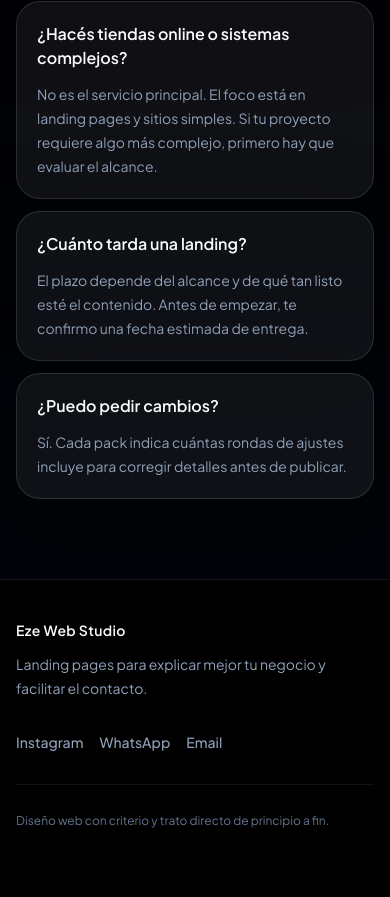
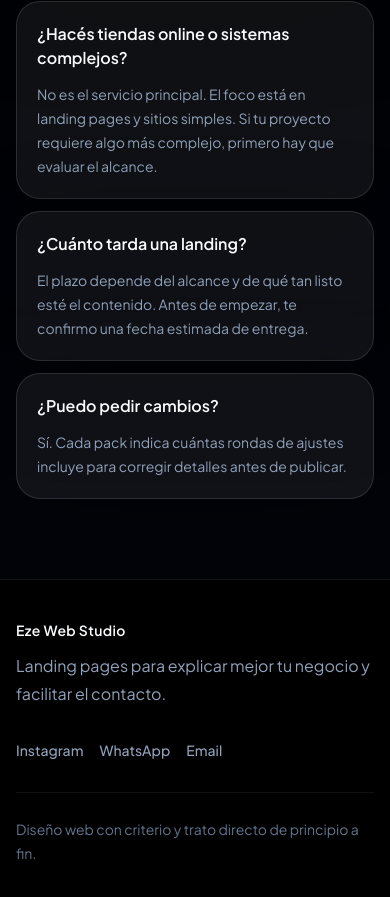
Before and after one commit to ezexgonzalez/eze-web-studio, a React (Vite) app: page /faq in a window 390 px wide. Shown: the part 994-1891 px from the top of the page. Before the commit the page ends 1867 px from the top, so only its background shows below. Built offline with nearby package versions, Linux system fonts and the light colour scheme.

Commit message:
final design

```diff
--- a/src/components/layout/Footer.jsx
+++ b/src/components/layout/Footer.jsx
@@ -17,7 +17,7 @@ function Footer() {
           <p className="text-sm font-semibold tracking-wide text-slate-50">
             {brandName}
           </p>
-          <p className="mt-3 text-sm leading-6 text-slate-400">
+          <p className="mt-3 text-base leading-7 text-slate-400 sm:text-sm sm:leading-6">
             {footer.description}
           </p>
         </div>
@@ -36,7 +36,7 @@ function Footer() {
           ))}
         </div>
 
-        <p className="border-t border-white/[0.07] pt-6 text-xs leading-6 text-slate-500 md:col-span-2">
+        <p className="border-t border-white/[0.07] pt-6 text-sm leading-6 text-slate-500 sm:text-xs md:col-span-2">
           {footer.finalText}
         </p>
       </div>
--- a/src/components/sections/AboutSection.jsx
+++ b/src/components/sections/AboutSection.jsx
@@ -7,7 +7,7 @@ function AboutSection() {
   return (
     <section
       id="sobre-eze"
-      className="relative isolate scroll-mt-28 overflow-hidden bg-black px-4 py-18 sm:px-6 sm:py-22 lg:px-8 lg:py-24"
+      className="relative isolate scroll-mt-28 overflow-hidden bg-black px-4 pt-9 pb-18 sm:px-6 sm:py-22 lg:px-8 lg:py-24"
     >
       <div className="absolute inset-x-8 top-0 h-px bg-gradient-to-r from-transparent via-white/[0.08] to-transparent" />
       <div className="absolute left-1/2 top-10 -z-10 h-72 w-72 -translate-x-1/2 rounded-full bg-cyan-300/[0.035] blur-3xl" />
--- a/src/components/sections/ContactSection.jsx
+++ b/src/components/sections/ContactSection.jsx
@@ -56,7 +56,7 @@ function ContactSection() {
           </div>
 
           <div className="mt-8 rounded-2xl border border-white/[0.08] bg-black/[0.24] p-4 sm:p-5">
-            <p className="text-sm leading-6 text-slate-300">{contact.guide}</p>
+            <p className="text-base leading-7 text-slate-300 sm:text-sm sm:leading-6">{contact.guide}</p>
           </div>
         </div>
       </Reveal>
```
Also changed, not shown: home-mobile-final.png (added).
